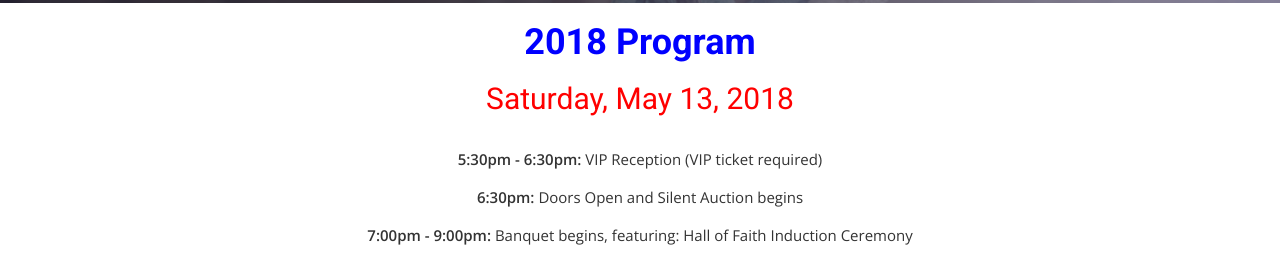
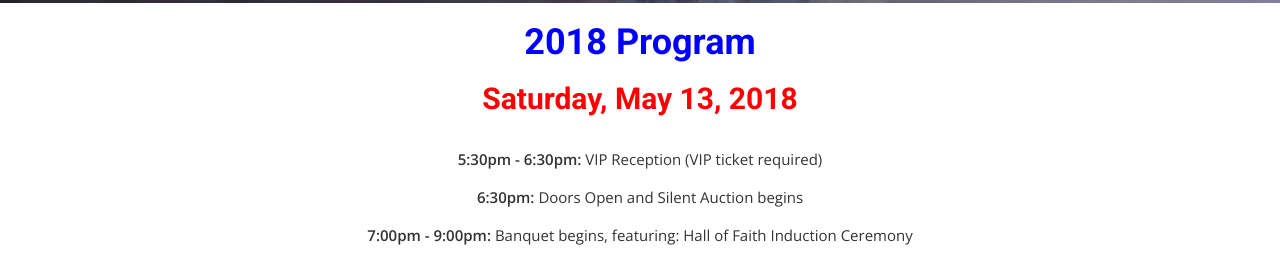
Before and after one commit to CruGlobal/NightofChampions, a Jekyll site: the page built from program.markdown, in a window 1280 px wide. Shown: the part 419-695 px from the top of the page. Built offline with Jekyll 4.4.1, drawn with Linux system fonts in a browser that asks for light colours; nearby versions of some CDN libraries; some web fonts are replaced; our own code applies the rules of GitHub Pages for plain Markdown files.

Commit message:
Updated Program

```diff
--- a/program.markdown
+++ b/program.markdown
@@ -13,8 +13,8 @@ position: 1
 </div>
 
 <div style="text-align: center;">
-<h2>
-<font color="Red">Saturday, May 13, 2018</font>
+<h2><b>
+<font color="Red">Saturday, May 13, 2018</font> </b>
 </h2>
 <br>
 
```
